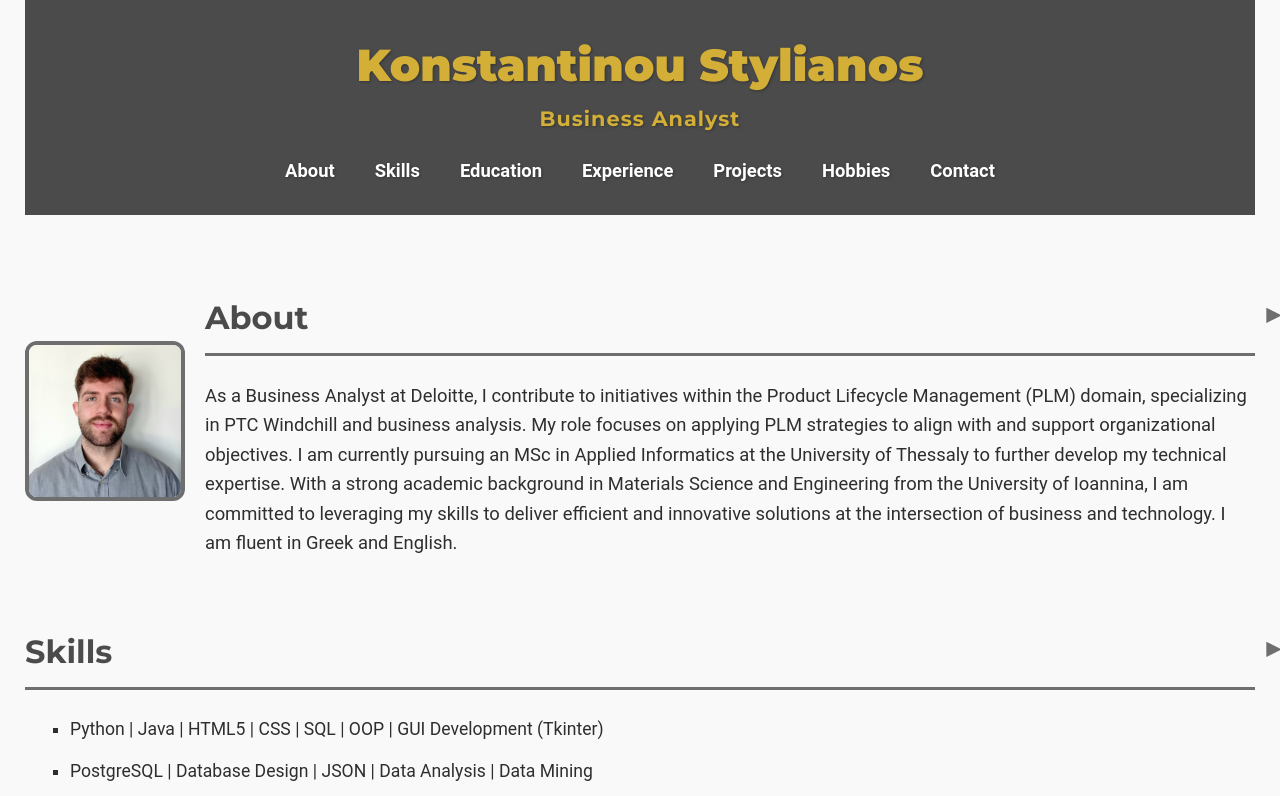
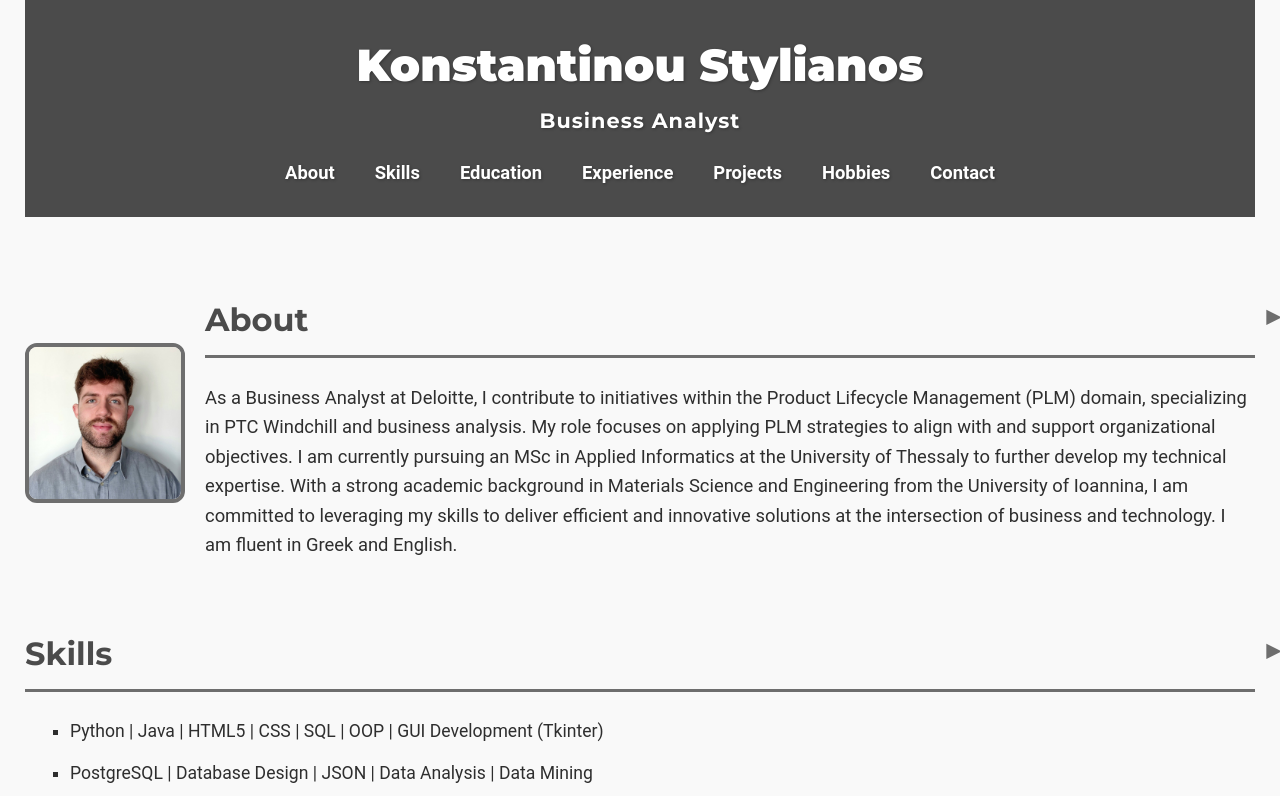
Before and after one commit to stylianoskonstantinou/KONSTANTINOU_STYLIANOS, a plain HTML site: page index.html in a window 1280 px wide. Shown: the top 796 px of the page. Drawn offline with Linux system fonts and the light colour scheme.

Commit message:
Update style.css

```diff
--- a/style.css
+++ b/style.css
@@ -30,15 +30,15 @@ body {
     font-weight: 900;
     font-size: 2.8rem;
     margin: 0;
-    color: #D4AF37;
+    color: #ffffff;
 }
 
 #main-header .subtitle {
     font-family: 'Montserrat', sans-serif;
     font-weight: 500;
     font-size: 1.3rem;
-    color: #D4AF37;
-    margin-top: 0;
+    color: #ffffff;
+    margin-top: 2px;
     letter-spacing: 1px;
 }
 /* =====================================================
```
